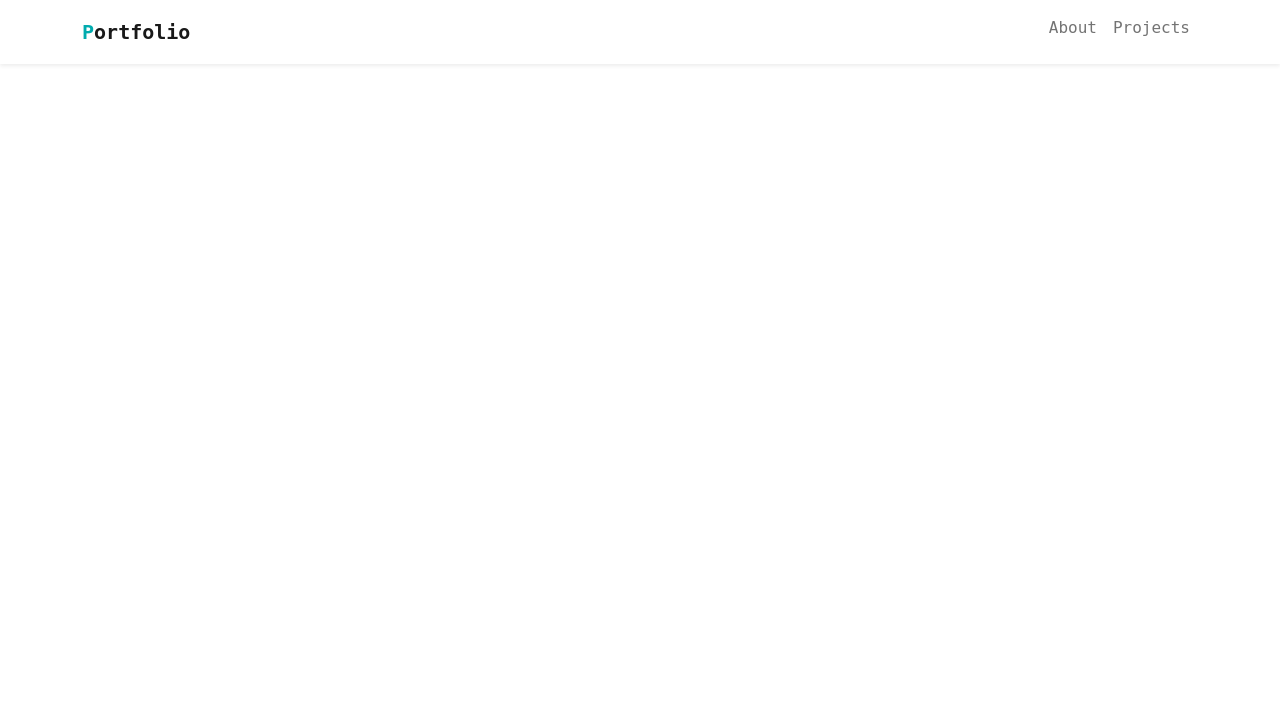
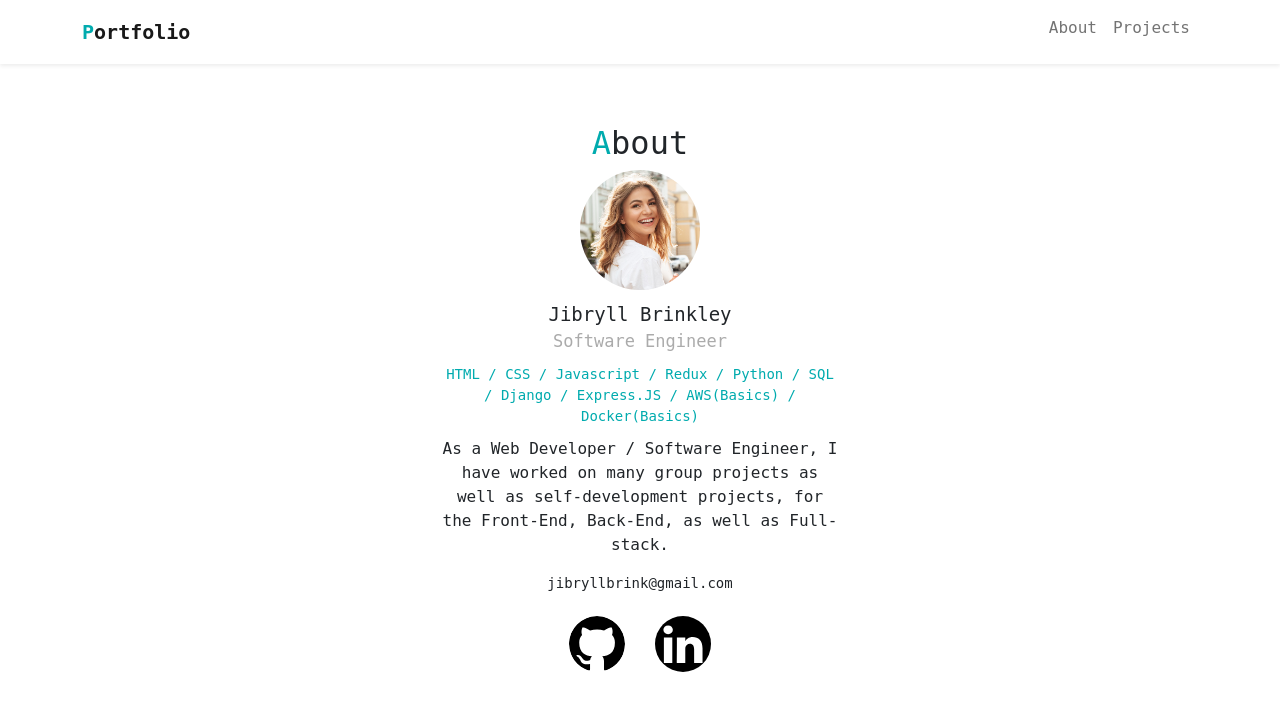
Before and after one commit to BryllieBrinkley/jibryll-portfolio, a PHP site: page / in a window 1280 px wide. Shown: the top 711 px of the page. Run offline with PHP 8.4, Linux system fonts and the light colour scheme.

Commit message:
added about section, fixed some design

```diff
--- a/index.html
+++ b/index.html
@@ -1,22 +1,16 @@
 <!DOCTYPE html>
 <html lang="en">
     <head>
-        <meta charset="UTF-8" />
-        <meta name="viewport" content="width=device-width, initial-scale=1.0" />
-        <link
-            rel="stylesheet"
-            href="https://cdn.jsdelivr.net/npm/bootstrap-icons@1.5.0/font/bootstrap-icons.css"
-        />
+        <meta charset="UTF-8"/>
+        <meta name="viewport" content="width=device-width, initial-scale=1.0"/>
+        <link rel="stylesheet" href="https://cdn.jsdelivr.net/npm/bootstrap-icons@1.8.3/font/bootstrap-icons.css">
         <link rel="icon" type="img/png" href="img/techis.png" />
-        <link
-            href="https://cdn.jsdelivr.net/npm/bootstrap@5.1.1/dist/css/bootstrap.min.css"
-            rel="stylesheet"
-            integrity="sha384-F3w7mX95PdgyTmZZMECAngseQB83DfGTowi0iMjiWaeVhAn4FJkqJByhZMI3AhiU"
-            crossorigin="anonymous"
-        />
-        <link rel="stylesheet" href="style.css" />
+        <link href="https://cdn.jsdelivr.net/npm/bootstrap@5.1.1/dist/css/bootstrap.min.css" rel="stylesheet" integrity="sha384-F3w7mX95PdgyTmZZMECAngseQB83DfGTowi0iMjiWaeVhAn4FJkqJByhZMI3AhiU" crossorigin="anonymous"/>
+        <link rel="stylesheet" href="style.css"/>
         <title>Portfolio</title>
     </head>
+
+
     <body>
         <nav class="navbar navbar-expand-lg navbar-light shadow-sm">
             <div class="container">
@@ -35,5 +29,21 @@
               </div>
             </div>
           </nav>
-    </body>
+          <div id="about">
+            <h2><span class="font-primary">A</span>bout</h2>
+            <img src="img/sample-woman.jpg">
+            <div class="name">Jibryll Brinkley</div>
+            <div class="vocation">Software Engineer</div>
+            <div class="skills">HTML / CSS / Javascript / Redux / Python / SQL /  Django / Express.JS / AWS(Basics) / Docker(Basics)</div>
+            <p>As a Web Developer / Software Engineer, I have worked on many group projects as well as self-development projects, for the Front-End, Back-End, as well as Full-stack.</p>
+            <div class="email">jibryllbrink@gmail.com</div>
+            <div class="icons">
+              <a href="https://github.com/BryllieBrinkley"><img src="/img/github.svg" alt="github-profile"></a>
+              <a href="https://www.linkedin.com/in/jibryllbrinkley/"><img src="/img/linkedin.svg" alt="linkedin-profile"></a>
+            </div>
+
+              <script src="https://cdn.jsdelivr.net/npm/bootstrap@5.2.0-beta1/dist/js/bootstrap.bundle.min.js" integrity="sha384-pprn3073KE6tl6bjs2QrFaJGz5/SUsLqktiwsUTF55Jfv3qYSDhgCecCxMW52nD2" crossorigin="anonymous"></script>
+
+
+</body>
 </html>
--- a/style.css
+++ b/style.css
@@ -16,3 +16,49 @@ body{
     font-size: 20px;
     font-weight: bold;
 }
+
+/**************
+
+ABOUT
+
+***************/
+
+
+#about {
+    margin: 60px auto;
+    max-width: 400px;
+    text-align: center;
+}
+
+#about img{
+    border-radius: 50%;
+    width: 120px;
+    margin-bottom: 10px;
+}
+
+#about .name{
+    font-size: 19px;
+}
+
+#about .vocation{
+    font-size: 17px;
+    color: #ABABAB;
+    margin-bottom: 10px;
+}
+
+#about .skills{
+    font-size: 14px;
+    color:#00abae;
+    margin-bottom: 10px;
+}
+
+#about .email{
+    margin-top: 14px;
+    font-size: 14px;
+}
+
+#about .icons a img{
+    width: 14%;
+    font-size: 30px;
+    margin: 22px 10px 0 10px;
+}
```
Also changed, not shown: img/github.svg (added), img/linkedin.svg (added), 2 other files.
